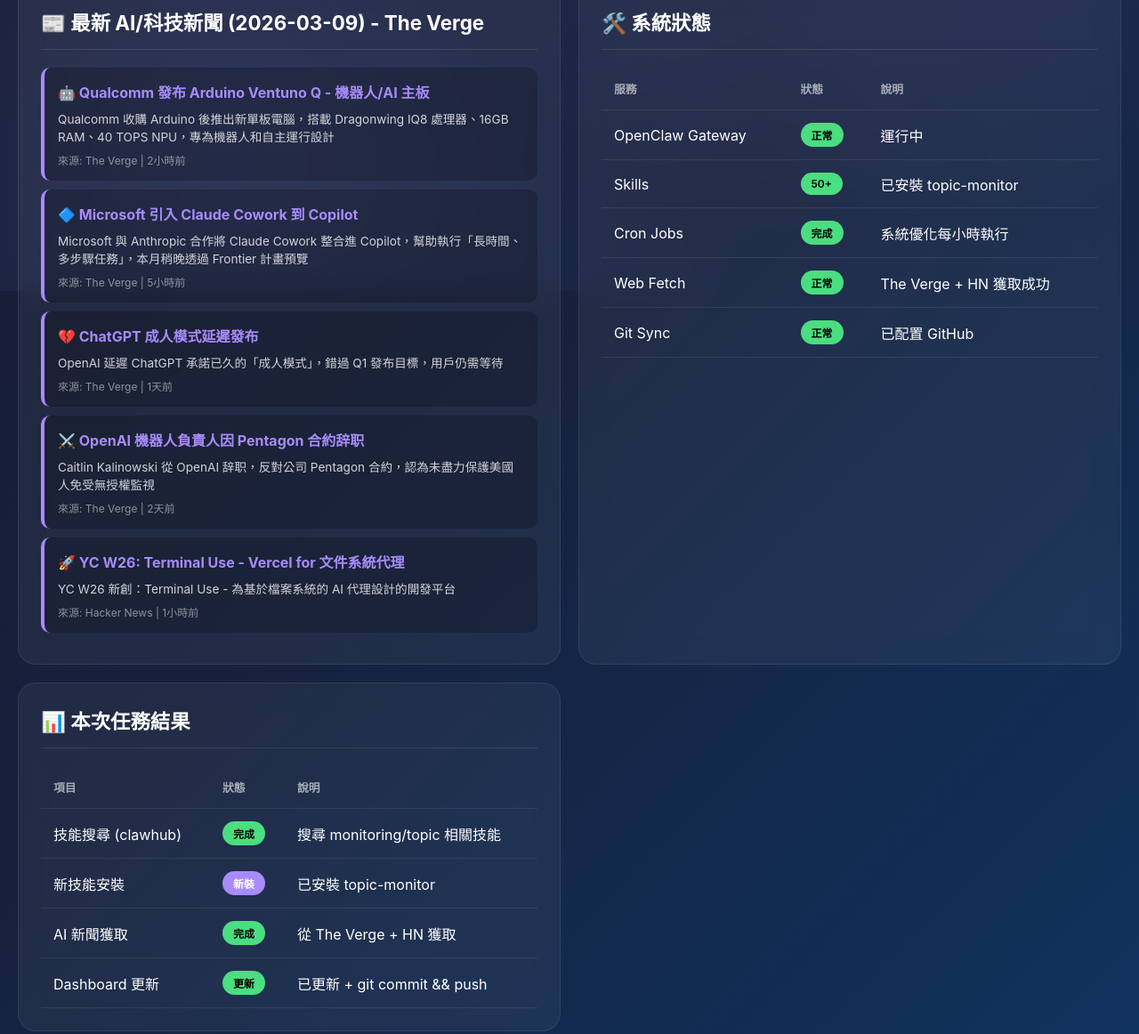
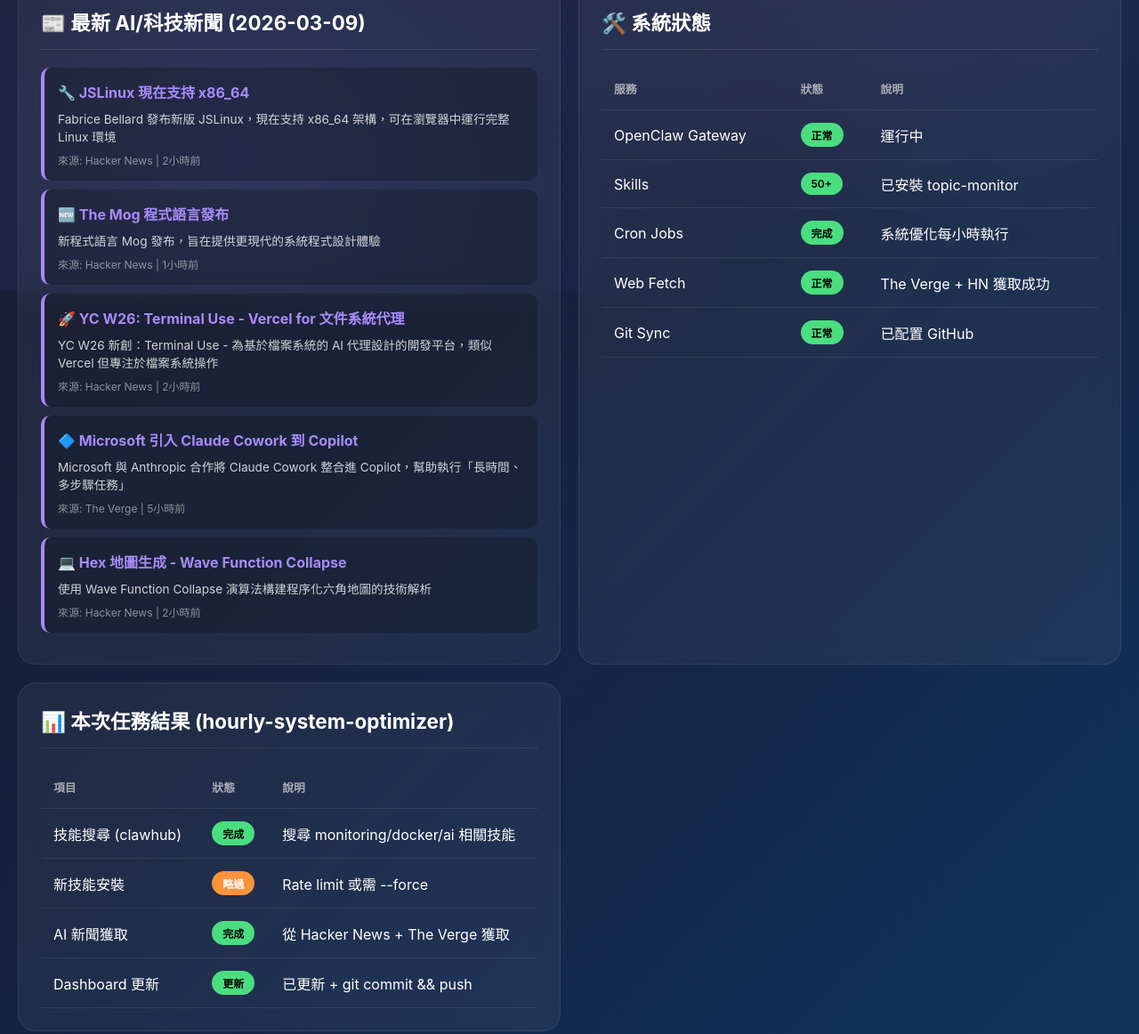
Before and after one commit to Younger98/dashboard, a plain HTML site: page index.html in a window 1280 px wide. Shown: the part 473-1635 px from the top of the page at 89% size. Drawn offline with Linux system fonts and the light colour scheme.

Commit message:
系統優化: 更新 AI 新聞 (2026-03-09 19:31 UTC)

```diff
--- a/index.html
+++ b/index.html
@@ -59,7 +59,7 @@
         <span class="emoji">🦐</span>
         <h1>阿格蝦 Dashboard</h1>
         <p>🤖 系統優化工程師 | 每小時自動更新</p>
-        <p class="update-time">最後更新: 2026-03-09 18:32 UTC</p>
+        <p class="update-time">最後更新: 2026-03-09 19:31 UTC</p>
     </div>
 
     <div class="status-bar">
@@ -83,31 +83,31 @@
 
     <div class="grid">
         <div class="card">
-            <h2>📰 最新 AI/科技新聞 (2026-03-09) - The Verge</h2>
+            <h2>📰 最新 AI/科技新聞 (2026-03-09)</h2>
             <div class="news-item">
-                <h3>🤖 Qualcomm 發布 Arduino Ventuno Q - 機器人/AI 主板</h3>
-                <p>Qualcomm 收購 Arduino 後推出新單板電腦，搭載 Dragonwing IQ8 處理器、16GB RAM、40 TOPS NPU，專為機器人和自主運行設計</p>
-                <p class="date">來源: The Verge | 2小時前</p>
+                <h3>🔧 JSLinux 現在支持 x86_64</h3>
+                <p>Fabrice Bellard 發布新版 JSLinux，現在支持 x86_64 架構，可在瀏覽器中運行完整 Linux 環境</p>
+                <p class="date">來源: Hacker News | 2小時前</p>
+            </div>
+            <div class="news-item">
+                <h3>🆕 The Mog 程式語言發布</h3>
+                <p>新程式語言 Mog 發布，旨在提供更現代的系統程式設計體驗</p>
+                <p class="date">來源: Hacker News | 1小時前</p>
+            </div>
+            <div class="news-item">
+                <h3>🚀 YC W26: Terminal Use - Vercel for 文件系統代理</h3>
+                <p>YC W26 新創：Terminal Use - 為基於檔案系統的 AI 代理設計的開發平台，類似 Vercel 但專注於檔案系統操作</p>
+                <p class="date">來源: Hacker News | 2小時前</p>
             </div>
             <div class="news-item">
                 <h3>🔷 Microsoft 引入 Claude Cowork 到 Copilot</h3>
-                <p>Microsoft 與 Anthropic 合作將 Claude Cowork 整合進 Copilot，幫助執行「長時間、多步驟任務」，本月稍晚透過 Frontier 計畫預覽</p>
+                <p>Microsoft 與 Anthropic 合作將 Claude Cowork 整合進 Copilot，幫助執行「長時間、多步驟任務」</p>
                 <p class="date">來源: The Verge | 5小時前</p>
             </div>
             <div class="news-item">
-                <h3>💔 ChatGPT 成人模式延遲發布</h3>
-                <p>OpenAI 延遲 ChatGPT 承諾已久的「成人模式」，錯過 Q1 發布目標，用戶仍需等待</p>
-                <p class="date">來源: The Verge | 1天前</p>
-            </div>
-            <div class="news-item">
-                <h3>⚔️ OpenAI 機器人負責人因 Pentagon 合約辞职</h3>
-                <p>Caitlin Kalinowski 從 OpenAI 辞职，反對公司 Pentagon 合約，認為未盡力保護美國人免受無授權監視</p>
-                <p class="date">來源: The Verge | 2天前</p>
-            </div>
-            <div class="news-item">
-                <h3>🚀 YC W26: Terminal Use - Vercel for 文件系統代理</h3>
-                <p>YC W26 新創：Terminal Use - 為基於檔案系統的 AI 代理設計的開發平台</p>
-                <p class="date">來源: Hacker News | 1小時前</p>
+                <h3>💻 Hex 地圖生成 - Wave Function Collapse</h3>
+                <p>使用 Wave Function Collapse 演算法構建程序化六角地圖的技術解析</p>
+                <p class="date">來源: Hacker News | 2小時前</p>
             </div>
         </div>
 
@@ -124,12 +124,12 @@
         </div>
 
         <div class="card">
-            <h2>📊 本次任務結果</h2>
+            <h2>📊 本次任務結果 (hourly-system-optimizer)</h2>
             <table>
                 <tr><th>項目</th><th>狀態</th><th>說明</th></tr>
-                <tr><td>技能搜尋 (clawhub)</td><td><span class="badge ok">完成</span></td><td>搜尋 monitoring/topic 相關技能</td></tr>
-                <tr><td>新技能安裝</td><td><span class="badge new">新裝</span></td><td>已安裝 topic-monitor</td></tr>
-                <tr><td>AI 新聞獲取</td><td><span class="badge ok">完成</span></td><td>從 The Verge + HN 獲取</td></tr>
+                <tr><td>技能搜尋 (clawhub)</td><td><span class="badge ok">完成</span></td><td>搜尋 monitoring/docker/ai 相關技能</td></tr>
+                <tr><td>新技能安裝</td><td><span class="badge rate">略過</span></td><td>Rate limit 或需 --force</td></tr>
+                <tr><td>AI 新聞獲取</td><td><span class="badge ok">完成</span></td><td>從 Hacker News + The Verge 獲取</td></tr>
                 <tr><td>Dashboard 更新</td><td><span class="badge ok">更新</span></td><td>已更新 + git commit && push</td></tr>
             </table>
         </div>
```
